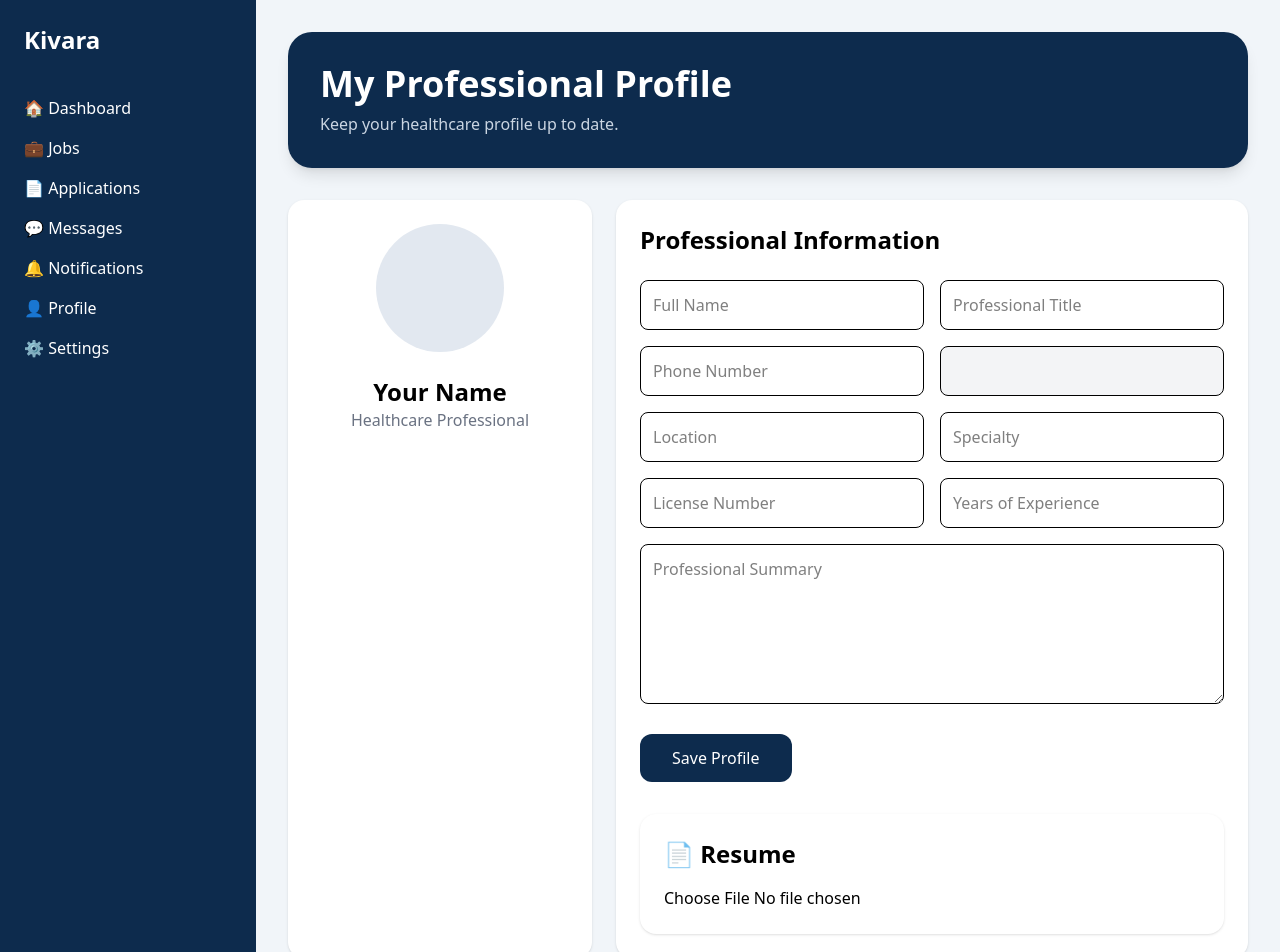
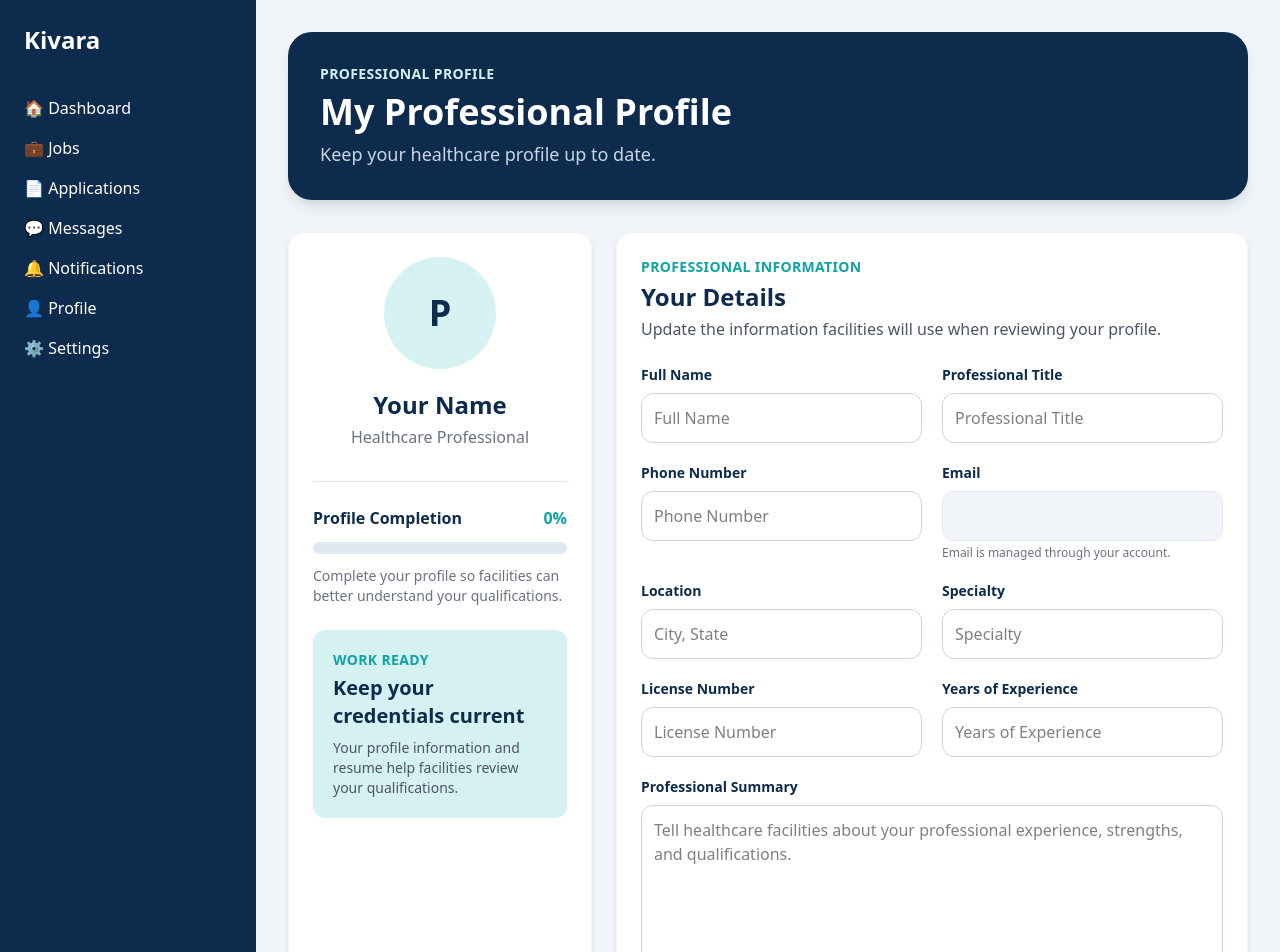
Before and after one commit to lakisha7923/kivara-website, a Next.js app: page /professional/profile in a window 1280 px wide. Shown: the top 952 px of the page. Built offline with nearby package versions, Linux system fonts and the light colour scheme; no server answers.

Commit message:
Build professional profile page

```diff
--- a/app/professional/profile/page.tsx
+++ b/app/professional/profile/page.tsx
@@ -1,13 +1,17 @@
 "use client";
-import ResumeUpload from "@/components/profile/ResumeUpload";
-import DashboardLayout from "@/components/dashboard/DashboardLayout";
+
 import { useEffect, useState } from "react";
-import { auth, db } from "@/lib/firebase";
+import { onAuthStateChanged } from "firebase/auth";
 import {
   doc,
   getDoc,
   updateDoc,
 } from "firebase/firestore";
+
+import DashboardLayout from "@/components/dashboard/DashboardLayout";
+import ResumeUpload from "@/components/profile/ResumeUpload";
+
+import { auth, db } from "@/lib/firebase";
 
 type Profile = {
   fullName: string;
@@ -21,8 +25,7 @@ type Profile = {
   summary: string;
 };
 
-export default function ProfessionalProfile() {
-  const [profile, setProfile] = useState<Profile>({
+const emptyProfile: Profile = {
   fullName: "",
   title: "",
   phone: "",
@@ -32,41 +35,78 @@ export default function ProfessionalProfile() {
   licenseNumber: "",
   experience: "",
   summary: "",
-  });
+};
+
+export default function ProfessionalProfile() {
+  const [profile, setProfile] = useState<Profile>(emptyProfile);
+  const [saving, setSaving] = useState(false);
 
   useEffect(() => {
-    const loadProfile = async () => {
-      const user = auth.currentUser;
+    const unsubscribe = onAuthStateChanged(
+      auth,
+      async (user) => {
+        if (!user) {
+          setProfile(emptyProfile);
+          return;
+        }
 
-      if (!user) return;
-
+        try {
           const userRef = doc(db, "users", user.uid);
           const userSnap = await getDoc(userRef);
 
           if (userSnap.exists()) {
+            const data = userSnap.data();
+
             setProfile({
-          fullName: userSnap.data().fullName || "",
-          title: userSnap.data().title || "",
-          phone: userSnap.data().phone || "",
+              fullName: data.fullName || "",
+              title: data.title || "",
+              phone: data.phone || "",
               email: user.email || "",
-          location: userSnap.data().location || "",
-          specialty: userSnap.data().specialty || "",
-          licenseNumber: userSnap.data().licenseNumber || "",
-          experience: userSnap.data().experience || "",
-          summary: userSnap.data().summary || "",
+              location: data.location || "",
+              specialty: data.specialty || "",
+              licenseNumber: data.licenseNumber || "",
+              experience: data.experience || "",
+              summary: data.summary || "",
+            });
+          } else {
+            setProfile({
+              ...emptyProfile,
+              email: user.email || "",
             });
           }
+        } catch (error) {
+          console.error(
+            "Unable to load professional profile:",
+            error
+          );
+        }
+      }
+    );
+
+    return () => unsubscribe();
+  }, []);
+
+  const updateField = (
+    field: keyof Profile,
+    value: string
+  ) => {
+    setProfile((current) => ({
+      ...current,
+      [field]: value,
+    }));
   };
-
-    loadProfile();
-  }, []);
 
   const saveProfile = async () => {
     const user = auth.currentUser;
 
-    if (!user) return;
+    if (!user) {
+      alert("You must be logged in.");
+      return;
+    }
 
     try {
+      setSaving(true);
+
       await updateDoc(doc(db, "users", user.uid), {
         fullName: profile.fullName,
         title: profile.title,
@@ -80,149 +120,317 @@ export default function ProfessionalProfile() {
 
       alert("Profile updated successfully!");
     } catch (error) {
-      console.error(error);
+      console.error(
+        "Unable to save professional profile:",
+        error
+      );
+
       alert("Unable to save profile.");
+    } finally {
+      setSaving(false);
     }
   };
 
+  const profileFields = [
+    profile.fullName,
+    profile.title,
+    profile.phone,
+    profile.location,
+    profile.specialty,
+    profile.licenseNumber,
+    profile.experience,
+    profile.summary,
+  ];
+
+  const completedFields = profileFields.filter(
+    (field) => field.trim() !== ""
+  ).length;
+
+  const completionPercentage = Math.round(
+    (completedFields / profileFields.length) * 100
+  );
+
   return (
     <DashboardLayout>
+      {/* Header */}
       <header className="bg-[#0D2B4D] text-white rounded-3xl shadow-lg p-8">
-        <h1 className="text-4xl font-bold">
+        <p className="text-[#D6F1F1] text-sm font-semibold uppercase tracking-wide">
+          Professional Profile
+        </p>
+
+        <h1 className="text-4xl font-bold mt-2">
           My Professional Profile
         </h1>
 
-        <p className="text-slate-300 mt-2">
+        <p className="text-slate-300 mt-2 text-lg">
           Keep your healthcare profile up to date.
         </p>
       </header>
 
+      {/* Profile Overview */}
       <section className="mt-8 grid lg:grid-cols-3 gap-6">
+        {/* Profile Card */}
+        <div className="bg-white rounded-2xl shadow-md border border-slate-100 p-6">
+          <div className="flex flex-col items-center text-center">
+            <div className="w-28 h-28 rounded-full bg-[#D6F1F1] flex items-center justify-center text-4xl text-[#0D2B4D] font-bold">
+              {profile.fullName
+                ? profile.fullName.charAt(0).toUpperCase()
+                : "P"}
+            </div>
 
-        <div className="bg-white rounded-2xl shadow p-6">
-
-          <div className="w-32 h-32 rounded-full bg-slate-200 mx-auto"></div>
-
-          <h2 className="text-2xl font-bold text-center mt-6">
+            <h2 className="text-2xl font-bold text-[#0D2B4D] mt-5">
               {profile.fullName || "Your Name"}
             </h2>
 
-          <p className="text-center text-gray-500">
-            {profile.title || "Healthcare Professional"}
+            <p className="text-gray-500 mt-1">
+              {profile.title ||
+                "Healthcare Professional"}
             </p>
 
+            {profile.specialty && (
+              <span className="mt-4 rounded-full bg-[#D6F1F1] px-4 py-2 text-sm font-semibold text-[#0D2B4D]">
+                {profile.specialty}
+              </span>
+            )}
           </div>
 
-        <div className="lg:col-span-2 bg-white rounded-2xl shadow p-6">
+          {/* Completion */}
+          <div className="mt-8 border-t border-slate-200 pt-6">
+            <div className="flex items-center justify-between">
+              <p className="font-bold text-[#0D2B4D]">
+                Profile Completion
+              </p>
 
-          <h2 className="text-2xl font-bold mb-6">
+              <span className="font-bold text-[#0FA3A3]">
+                {completionPercentage}%
+              </span>
+            </div>
+
+            <div className="mt-3 h-3 rounded-full bg-slate-200 overflow-hidden">
+              <div
+                className="h-full bg-[#0FA3A3] transition-all"
+                style={{
+                  width: `${completionPercentage}%`,
+                }}
+              />
+            </div>
+
+            <p className="text-sm text-gray-500 mt-3">
+              Complete your profile so facilities can better understand your qualifications.
+            </p>
+          </div>
+
+          {/* Work Ready */}
+          <div className="mt-6 rounded-xl bg-[#D6F1F1] p-5">
+            <p className="text-sm font-semibold uppercase tracking-wide text-[#0FA3A3]">
+              Work Ready
+            </p>
+
+            <h3 className="text-xl font-bold text-[#0D2B4D] mt-1">
+              Keep your credentials current
+            </h3>
+
+            <p className="text-gray-600 mt-2 text-sm">
+              Your profile information and resume help facilities review your qualifications.
+            </p>
+          </div>
+        </div>
+
+        {/* Professional Information */}
+        <div className="lg:col-span-2 bg-white rounded-2xl shadow-md border border-slate-100 p-6">
+          <div className="mb-6">
+            <p className="text-sm font-semibold uppercase tracking-wide text-[#0FA3A3]">
               Professional Information
+            </p>
+
+            <h2 className="text-2xl font-bold text-[#0D2B4D] mt-1">
+              Your Details
             </h2>
 
-          <div className="grid md:grid-cols-2 gap-4">
+            <p className="text-gray-600 mt-1">
+              Update the information facilities will use when reviewing your profile.
+            </p>
+          </div>
+
+          <div className="grid md:grid-cols-2 gap-5">
+            <div>
+              <label className="block text-sm font-semibold text-[#0D2B4D] mb-2">
+                Full Name
+              </label>
 
               <input
                 value={profile.fullName}
                 onChange={(e) =>
-                setProfile({ ...profile, fullName: e.target.value })
+                  updateField(
+                    "fullName",
+                    e.target.value
+                  )
                 }
                 placeholder="Full Name"
-              className="border rounded-lg p-3"
+                className="w-full rounded-xl border border-slate-300 p-3 outline-none focus:border-[#0FA3A3] focus:ring-2 focus:ring-[#D6F1F1]"
               />
+            </div>
+
+            <div>
+              <label className="block text-sm font-semibold text-[#0D2B4D] mb-2">
+                Professional Title
+              </label>
 
               <input
                 value={profile.title}
                 onChange={(e) =>
-                setProfile({ ...profile, title: e.target.value })
+                  updateField(
+                    "title",
+                    e.target.value
+                  )
                 }
                 placeholder="Professional Title"
-              className="border rounded-lg p-3"
+                className="w-full rounded-xl border border-slate-300 p-3 outline-none focus:border-[#0FA3A3] focus:ring-2 focus:ring-[#D6F1F1]"
               />
+            </div>
+
+            <div>
+              <label className="block text-sm font-semibold text-[#0D2B4D] mb-2">
+                Phone Number
+              </label>
 
               <input
                 value={profile.phone}
                 onChange={(e) =>
-                setProfile({ ...profile, phone: e.target.value })
+                  updateField(
+                    "phone",
+                    e.target.value
+                  )
                 }
                 placeholder="Phone Number"
-              className="border rounded-lg p-3"
+                className="w-full rounded-xl border border-slate-300 p-3 outline-none focus:border-[#0FA3A3] focus:ring-2 focus:ring-[#D6F1F1]"
               />
+            </div>
+
+            <div>
+              <label className="block text-sm font-semibold text-[#0D2B4D] mb-2">
+                Email
+              </label>
 
               <input
                 value={profile.email}
                 disabled
-              className="border rounded-lg p-3 bg-gray-100"
+                className="w-full rounded-xl border border-slate-200 p-3 bg-slate-100 text-gray-500 cursor-not-allowed"
               />
+
+              <p className="text-xs text-gray-500 mt-1">
+                Email is managed through your account.
+              </p>
+            </div>
+
+            <div>
+              <label className="block text-sm font-semibold text-[#0D2B4D] mb-2">
+                Location
+              </label>
 
               <input
                 value={profile.location}
                 onChange={(e) =>
-                setProfile({ ...profile, location: e.target.value })
+                  updateField(
+                    "location",
+                    e.target.value
+                  )
                 }
-              placeholder="Location"
-              className="border rounded-lg p-3"
+                placeholder="City, State"
+                className="w-full rounded-xl border border-slate-300 p-3 outline-none focus:border-[#0FA3A3] focus:ring-2 focus:ring-[#D6F1F1]"
               />
+            </div>
+
+            <div>
+              <label className="block text-sm font-semibold text-[#0D2B4D] mb-2">
+                Specialty
+              </label>
 
               <input
                 value={profile.specialty}
                 onChange={(e) =>
-                setProfile({ ...profile, specialty: e.target.value })
+                  updateField(
+                    "specialty",
+                    e.target.value
+                  )
                 }
                 placeholder="Specialty"
-              className="border rounded-lg p-3"
+                className="w-full rounded-xl border border-slate-300 p-3 outline-none focus:border-[#0FA3A3] focus:ring-2 focus:ring-[#D6F1F1]"
               />
+            </div>
+
+            <div>
+              <label className="block text-sm font-semibold text-[#0D2B4D] mb-2">
+                License Number
+              </label>
 
               <input
                 value={profile.licenseNumber}
                 onChange={(e) =>
-                setProfile({
-                  ...profile,
-                  licenseNumber: e.target.value,
-                })
+                  updateField(
+                    "licenseNumber",
+                    e.target.value
+                  )
                 }
                 placeholder="License Number"
-              className="border rounded-lg p-3"
+                className="w-full rounded-xl border border-slate-300 p-3 outline-none focus:border-[#0FA3A3] focus:ring-2 focus:ring-[#D6F1F1]"
               />
+            </div>
+
+            <div>
+              <label className="block text-sm font-semibold text-[#0D2B4D] mb-2">
+                Years of Experience
+              </label>
 
               <input
                 value={profile.experience}
                 onChange={(e) =>
-                setProfile({
-                  ...profile,
-                  experience: e.target.value,
-                })
+                  updateField(
+                    "experience",
+                    e.target.value
+                  )
                 }
                 placeholder="Years of Experience"
-              className="border rounded-lg p-3"
+                className="w-full rounded-xl border border-slate-300 p-3 outline-none focus:border-[#0FA3A3] focus:ring-2 focus:ring-[#D6F1F1]"
               />
+            </div>
+          </div>
 
-          </div>
+          <div className="mt-5">
+            <label className="block text-sm font-semibold text-[#0D2B4D] mb-2">
+              Professional Summary
+            </label>
 
             <textarea
               value={profile.summary}
               onChange={(e) =>
-              setProfile({
-                ...profile,
-                summary: e.target.value,
-              })
+                updateField(
+                  "summary",
+                  e.target.value
+                )
               }
-            placeholder="Professional Summary"
-            className="border rounded-lg p-3 w-full mt-4 h-40"
+              placeholder="Tell healthcare facilities about your professional experience, strengths, and qualifications."
+              className="w-full rounded-xl border border-slate-300 p-3 h-40 resize-y outline-none focus:border-[#0FA3A3] focus:ring-2 focus:ring-[#D6F1F1]"
             />
+          </div>
 
+          <div className="mt-6 flex justify-end">
             <button
               onClick={saveProfile}
-            className="mt-6 bg-[#0D2B4D] text-white px-8 py-3 rounded-xl hover:bg-[#133b68]"
+              disabled={saving}
+              className="rounded-xl bg-[#0D2B4D] px-8 py-3 font-semibold text-white hover:bg-[#123B66] transition disabled:cursor-not-allowed disabled:opacity-50"
             >
-            Save Profile
+              {saving
+                ? "Saving..."
+                : "Save Profile"}
             </button>
+          </div>
+        </div>
+      </section>
 
-          <div className="mt-8">
+      {/* Resume */}
+      <section className="mt-6 pb-8">
         <ResumeUpload />
-</div>
-
-        </div>
-
       </section>
     </DashboardLayout>
   );
--- a/components/profile/ResumeUpload.tsx
+++ b/components/profile/ResumeUpload.tsx
@@ -1,13 +1,48 @@
 "use client";
 
-import { useState } from "react";
+import { useEffect, useState } from "react";
 import { auth, db, storage } from "@/lib/firebase";
-import { ref, uploadBytes, getDownloadURL } from "firebase/storage";
-import { doc, updateDoc } from "firebase/firestore";
+import {
+  ref,
+  uploadBytes,
+  getDownloadURL,
+} from "firebase/storage";
+import {
+  doc,
+  getDoc,
+  updateDoc,
+} from "firebase/firestore";
 
 export default function ResumeUpload() {
   const [uploading, setUploading] = useState(false);
   const [resumeUrl, setResumeUrl] = useState("");
+
+  useEffect(() => {
+    const loadResume = async () => {
+      const user = auth.currentUser;
+
+      if (!user) return;
+
+      try {
+        const userDoc = await getDoc(
+          doc(db, "users", user.uid)
+        );
+
+        if (userDoc.exists()) {
+          const data = userDoc.data();
+
+          setResumeUrl(data.resumeUrl || "");
+        }
+      } catch (error) {
+        console.error(
+          "Unable to load resume:",
+          error
+        );
+      }
+    };
+
+    loadResume();
+  }, []);
 
   const handleUpload = async (
     event: React.ChangeEvent<HTMLInputElement>
@@ -18,7 +53,15 @@ export default function ResumeUpload() {
 
     const user = auth.currentUser;
 
-    if (!user) return;
+    if (!user) {
+      alert("You must be logged in.");
+      return;
+    }
+
+    if (file.type !== "application/pdf") {
+      alert("Please upload a PDF file.");
+      return;
+    }
 
     try {
       setUploading(true);
@@ -32,52 +75,90 @@ export default function ResumeUpload() {
 
       const url = await getDownloadURL(storageRef);
 
-      await updateDoc(doc(db, "users", user.uid), {
+      await updateDoc(
+        doc(db, "users", user.uid),
+        {
           resumeUrl: url,
-      });
+        }
+      );
 
       setResumeUrl(url);
 
       alert("Resume uploaded successfully!");
+    } catch (error) {
+      console.error(
+        "Unable to upload resume:",
+        error
+      );
 
-    } catch (error) {
-      console.error(error);
       alert("Upload failed.");
+    } finally {
+      setUploading(false);
     }
-
-    setUploading(false);
   };
 
   return (
-    <div className="bg-white rounded-2xl shadow p-6">
+    <div className="rounded-2xl border border-slate-200 bg-[#F2F4F7] p-6">
+      <div className="flex items-start gap-4">
+        <div className="flex h-12 w-12 shrink-0 items-center justify-center rounded-full bg-[#D6F1F1] text-2xl">
+          📄
+        </div>
 
-      <h2 className="text-2xl font-bold mb-4">
-        📄 Resume
+        <div className="flex-1">
+          <h2 className="text-xl font-bold text-[#0D2B4D]">
+            Resume
           </h2>
+
+          <p className="text-gray-600 mt-1">
+            Upload your current healthcare resume as a PDF.
+          </p>
+        </div>
+      </div>
+
+      <div className="mt-5">
+        <label className="block">
+          <span className="sr-only">
+            Upload resume
+          </span>
 
           <input
             type="file"
-        accept=".pdf"
+            accept=".pdf,application/pdf"
             onChange={handleUpload}
+            disabled={uploading}
+            className="block w-full rounded-xl border border-slate-300 bg-white p-3 text-sm text-gray-600 file:mr-4 file:rounded-lg file:border-0 file:bg-[#0D2B4D] file:px-4 file:py-2 file:font-semibold file:text-white hover:file:bg-[#123B66]"
           />
+        </label>
+      </div>
 
       {uploading && (
-        <p className="mt-4 text-blue-600">
-          Uploading...
-        </p>
+        <div className="mt-4 rounded-xl bg-[#D6F1F1] p-4 text-sm font-semibold text-[#0D2B4D]">
+          Uploading your resume...
+        </div>
       )}
 
-      {resumeUrl && (
+      {resumeUrl && !uploading && (
+        <div className="mt-4 flex flex-col sm:flex-row sm:items-center sm:justify-between gap-3 rounded-xl bg-white border border-slate-200 p-4">
+          <div>
+            <p className="font-semibold text-[#0D2B4D]">
+              Resume uploaded
+            </p>
+
+            <p className="text-sm text-gray-500">
+              Your resume is available to view.
+            </p>
+          </div>
+
           <a
             href={resumeUrl}
             target="_blank"
             rel="noopener noreferrer"
-          className="block mt-4 text-teal-600 font-bold underline"
+            className="inline-flex items-center justify-center rounded-lg bg-[#0FA3A3] px-5 py-2.5 font-semibold text-white hover:bg-[#0D9292] transition"
           >
             👀 View Resume
           </a>
+        </div>
       )}
-
     </div>
   );
 }
```
Lines whose indentation alone changed are shown as unchanged.
